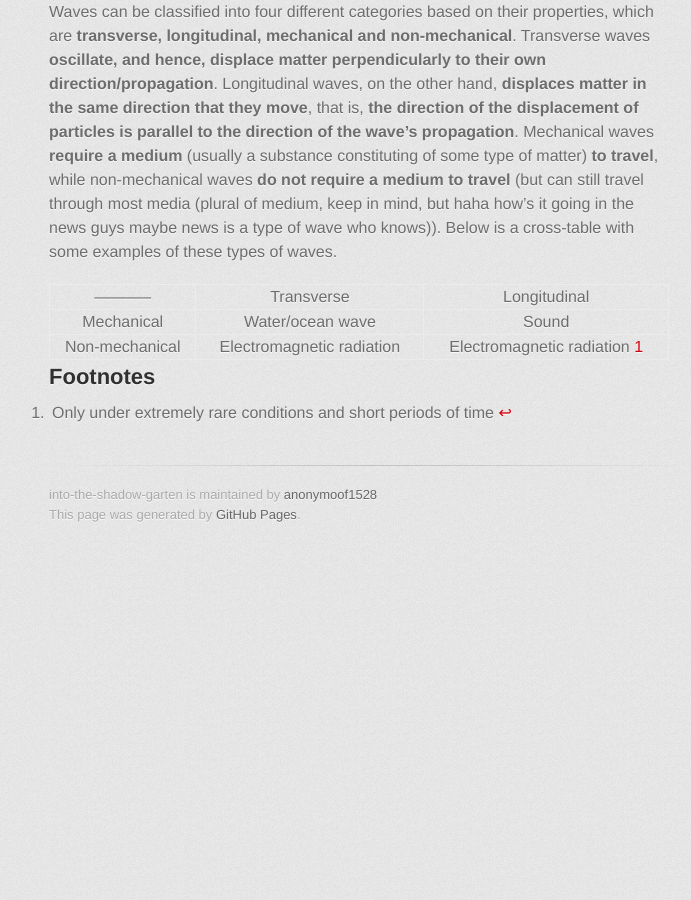
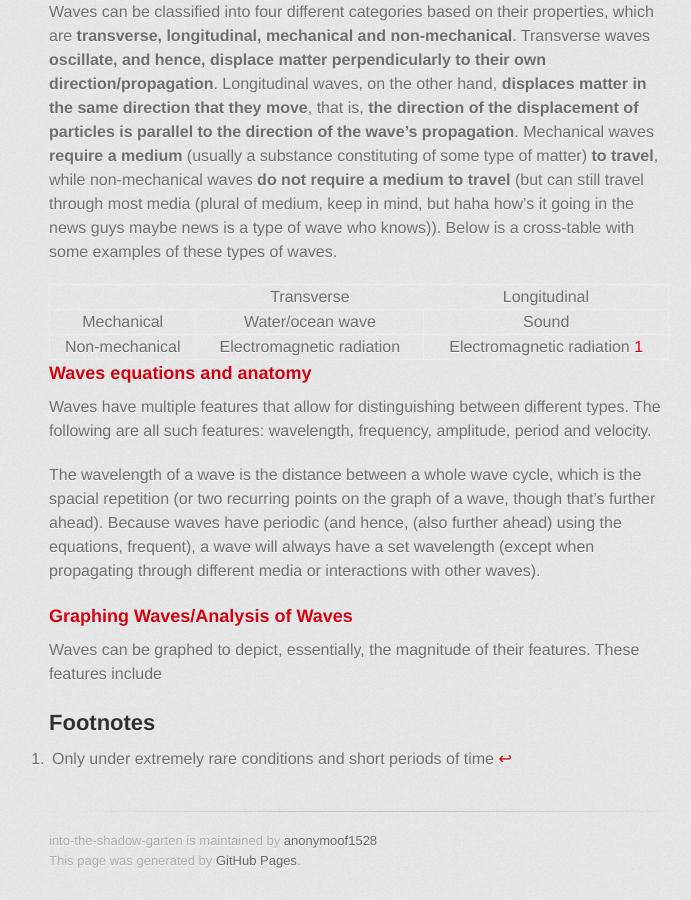
Before and after one commit to anonymoof1528/into-the-shadow-garten, a Jekyll site: the page built from Physics/Waves_and_Resonance_Notes.md, in a window 1280 px wide and 900 px high, scrolled down 1271 px. Shown: the whole window, without its empty margins (281-972 px from the left). Built offline with Jekyll 4.4.1, drawn with Linux system fonts in a browser that asks for light colours; some web fonts are replaced; our own code applies the rules of GitHub Pages for plain Markdown files; the repository's description, which GitHub fills in, is left out; before the commit the page ends 1825 px from its top, so only the background shows below that; some of the changed text lies outside the part shown.

Commit message:
christian told me to fix table
looks better now
ty spic :)

```diff
--- a/Physics/Waves_and_Resonance_Notes.md
+++ b/Physics/Waves_and_Resonance_Notes.md
@@ -11,8 +11,8 @@ Waves will be the focus of the test. The objectives for this topic test in the f
 
 ### Summary
 1. Waves and Classifications
-2. Graphing Waves/Analysis of waves
-3. Wave equations and anatomy
+2. Wave equations and anatomy
+3. Graphing Waves/Analysis of waves
 4. Reflection and Refraction
 5. Standing Waves
 6. Interference phenomena
@@ -25,11 +25,20 @@ A **wave** is a **disturbance with periodic oscillations that transfers energy f
 
 Waves can be classified into four different categories based on their properties, which are **transverse, longitudinal, mechanical and non-mechanical**. Transverse waves **oscillate, and hence, displace matter perpendicularly to their own direction/propagation**. Longitudinal waves, on the other hand, **displaces matter in the same direction that they move**, that is, **the direction of the displacement of particles is parallel to the direction of the wave's propagation**. Mechanical waves **require a medium** (usually a substance constituting of some type of matter) **to travel**, while non-mechanical waves **do not require a medium to travel** (but can still travel through most media (plural of medium, keep in mind, but haha how's it going in the news guys maybe news is a type of wave who knows)). Below is a cross-table with some examples of these types of waves.
 
-| ----------- | Transverse | Longitudinal |
+|  | Transverse | Longitudinal |
+| --- | --- | --- |
 | Mechanical | Water/ocean wave | Sound |
 | Non-mechanical | Electromagnetic radiation | Electromagnetic radiation [^1] |
 
+### Waves equations and anatomy
 
+Waves have multiple features that allow for distinguishing between different types. The following are all such features: wavelength, frequency, amplitude, period and velocity.
+
+The wavelength of a wave is the distance between a whole wave cycle, which is the spacial repetition (or two recurring points on the graph of a wave, though that's further ahead). Because waves have periodic (and hence, (also further ahead) using the equations, frequent), a wave will always have a set wavelength (except when propagating through different media or interactions with other waves).
+
+### Graphing Waves/Analysis of Waves
+
+Waves can be graphed to depict, essentially, the magnitude of their features. These features include
 
 
 
```
Also changed, not shown: .obsidian/workspace.json.
